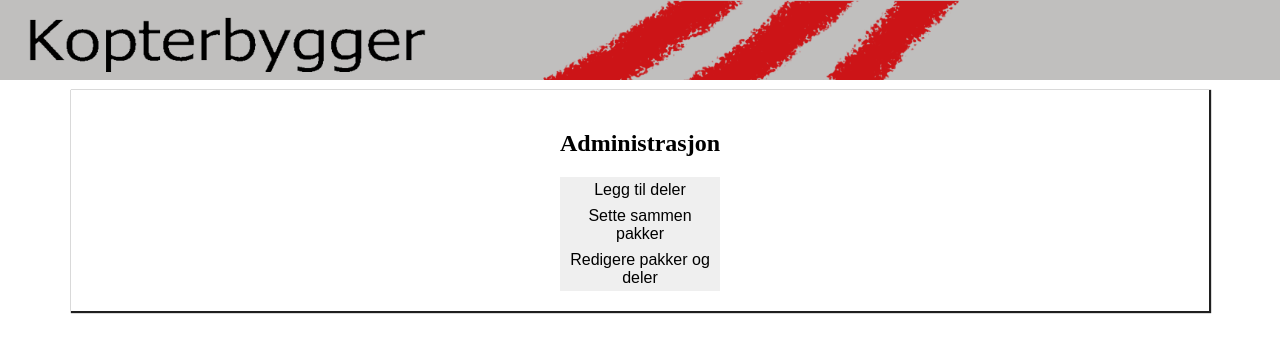
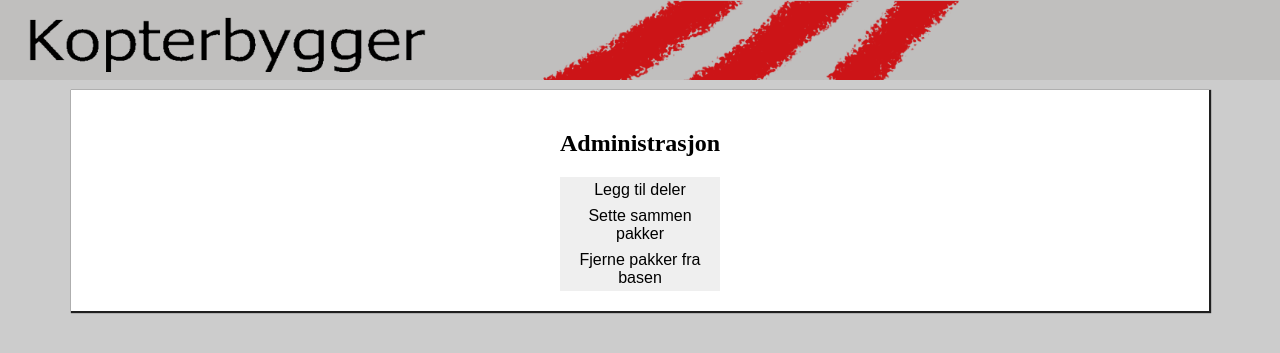
Before and after one commit to VidyPie/Fantastic-Four, a PHP site: page /administrasjon.php in a window 1280 px wide. Shown: the top 353 px of the page. Run offline with PHP 8.4, Linux system fonts and the light colour scheme; the visitor is signed in with stand-in values (Sample User, id 1).

Commit message:
fiksa resten når e kommer hjem

```diff
--- a/MultikopterBygger/administrasjon.php
+++ b/MultikopterBygger/administrasjon.php
@@ -26,7 +26,7 @@ Fantastic Four
                 <h2>Administrasjon</h2>
                 <a class="abutton" href="addParts.php?f=">Legg til deler</a><br>
                 <a class="abutton" href="pktConfig.php">Sette sammen pakker</a><br>
-                <a class="abutton" href="editPkg.php">Redigere pakker og deler</a>
+                <a class="abutton" href="editPkg.php">Fjerne pakker fra basen</a>
             </div>
         </div>
     </body>
--- a/MultikopterBygger/stylesheet.css
+++ b/MultikopterBygger/stylesheet.css
@@ -8,6 +8,10 @@ form {
 p {
     padding-left: 10px;
     padding-right: 10px;
+}
+
+html {
+    background-color: #cccccc;
 }
 
 #banner{
@@ -26,6 +30,7 @@ p {
     width: 90%;
     box-shadow: 1px 1px 1px 1px #1f1f1f;
     min-width: 1000px;
+    background-color: #ffffff;
 }
 
 #content{
```
